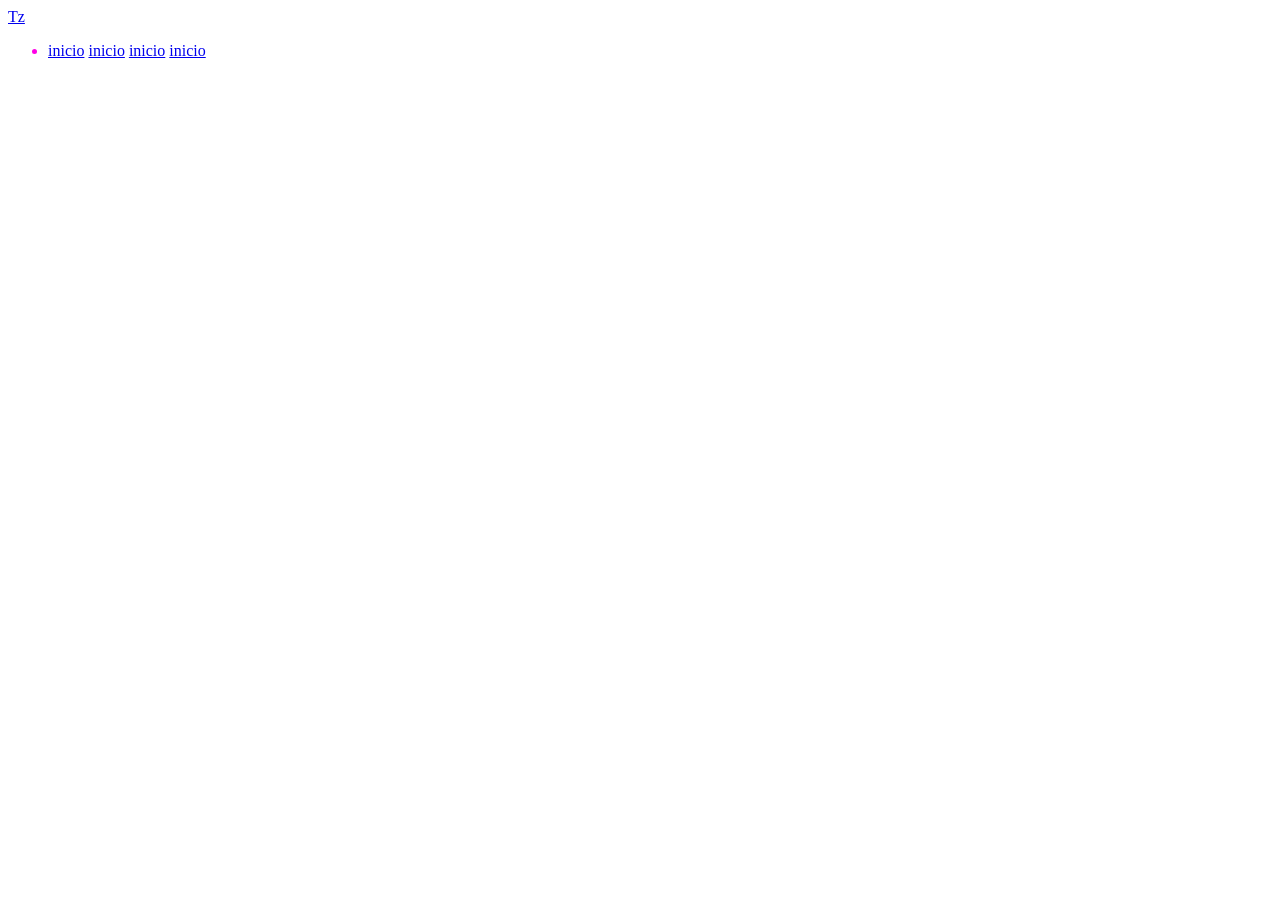
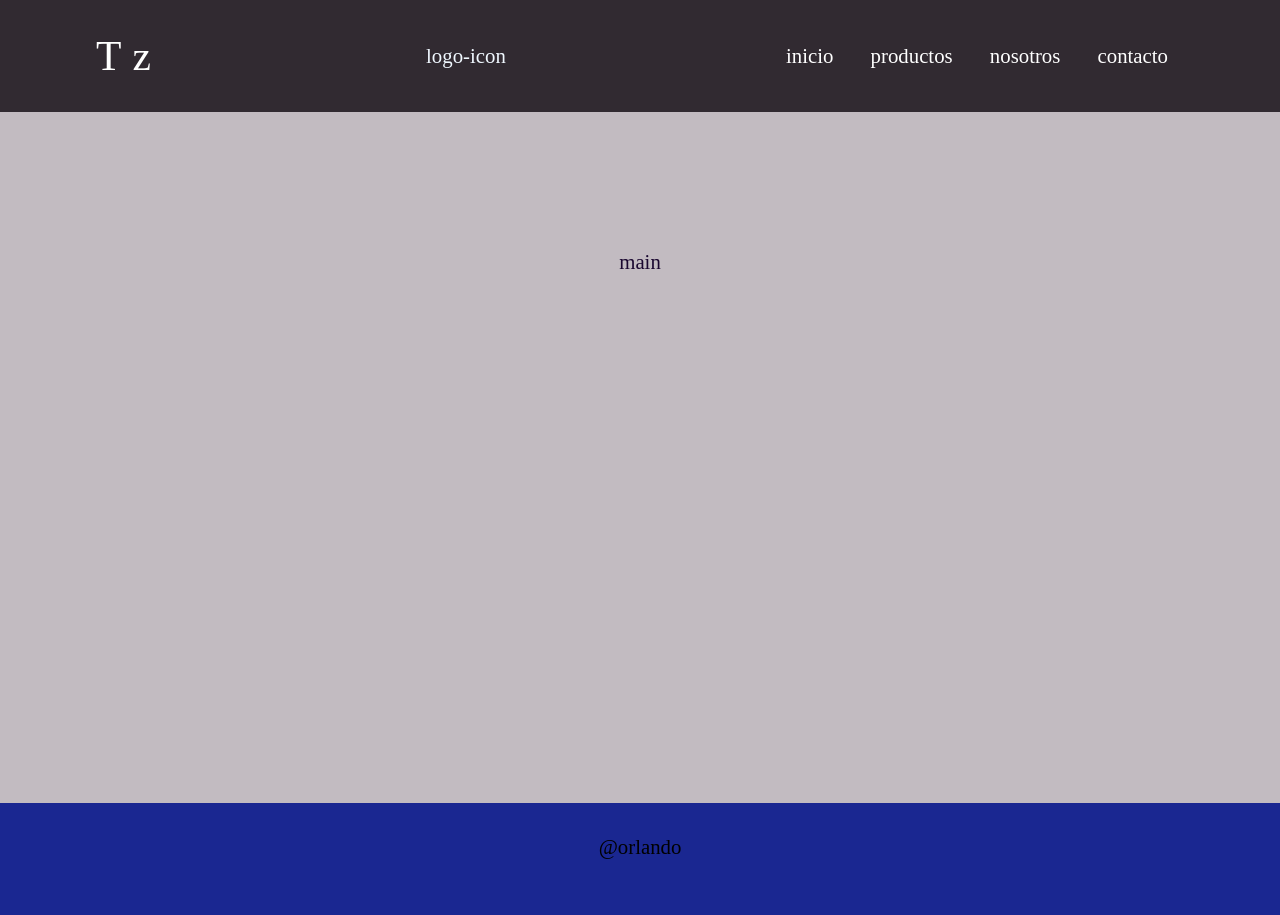
Before and after one commit to orlando-yerter/nav-fjo, a plain HTML site: page index.html in a window 1280 px wide. Before the commit the page ends 800 px from the top, so only its background shows below. Drawn offline with Linux system fonts and the light colour scheme.

Commit message:
estilos y position fixed  para nav bar

```diff
--- a/index.html
+++ b/index.html
@@ -12,16 +12,16 @@
     <header class="header">
 
         <div class="container logo-container">
-            <a href="#">Tz</a>
-            <span class="logo-icon"></logo-icon></span>
+            <a class="logo" href="#">Tz</a>
+            <span class="logo-icon">logo-icon</span>
 
         <nav class="nav">
            <ul>
                <li>
                 <a href="#">inicio</a>
-                <a href="#">inicio</a>
-                <a href="#">inicio</a>
-                <a href="#">inicio</a>
+                <a href="#">productos</a>
+                <a href="#">nosotros</a>
+                <a href="#">contacto</a>
                </li>
            </ul>
 
@@ -29,5 +29,9 @@
         </div>
 
     </header>
+    <main>main</main>
+    <footer  class="footer">    @orlando
+
+    </footer>
 </body>
 </html>
--- a/style.css
+++ b/style.css
@@ -1,3 +1,72 @@
 body{
-    color: #ff00e6;
+    color: #000;
+    margin:0;
+    padding: 0;
+    font-size: 1.3rem;
 }
+.container{
+    width: 85%;
+    margin: 0 auto;
+}
+
+.header{
+    background: #312a31;
+    color: aliceblue;
+    padding: 2rem 0;
+    position: fixed;
+    top: 0;
+    left: 0;
+    right: 0;
+
+}
+.logo{
+    letter-spacing: 11px;
+    font-size: 2em;
+}
+.header a{
+    color:white;
+    text-decoration: none;
+}
+.logo-container{
+    display: flex;
+    justify-content: space-between;
+    align-items: center;
+}
+.nav ul{
+    margin: 0;
+    padding: 0;
+    list-style: none;
+
+}
+.nav ul li{
+    display:inline-block;
+}
+.nav ul li a{
+
+    padding: 0.5rem 1rem;
+    text-decoration: none;
+    transition: all 0.6s linear ;
+
+}
+
+.nav ul li a:hover{
+    background: #ff00e6;
+    border-radius: 1em;
+
+}
+main{background: #c2bbc1;
+    height: 19rem;
+    text-align:center ;
+    color: rgb(26, 7, 48);
+    padding: 12em;
+
+}
+
+.footer{
+    background: #1a2791;
+    text-align : center;
+    padding-top: 2rem;
+    height: 5rem;
+    width: 100%;
+    justify-content: center;
+}
```
